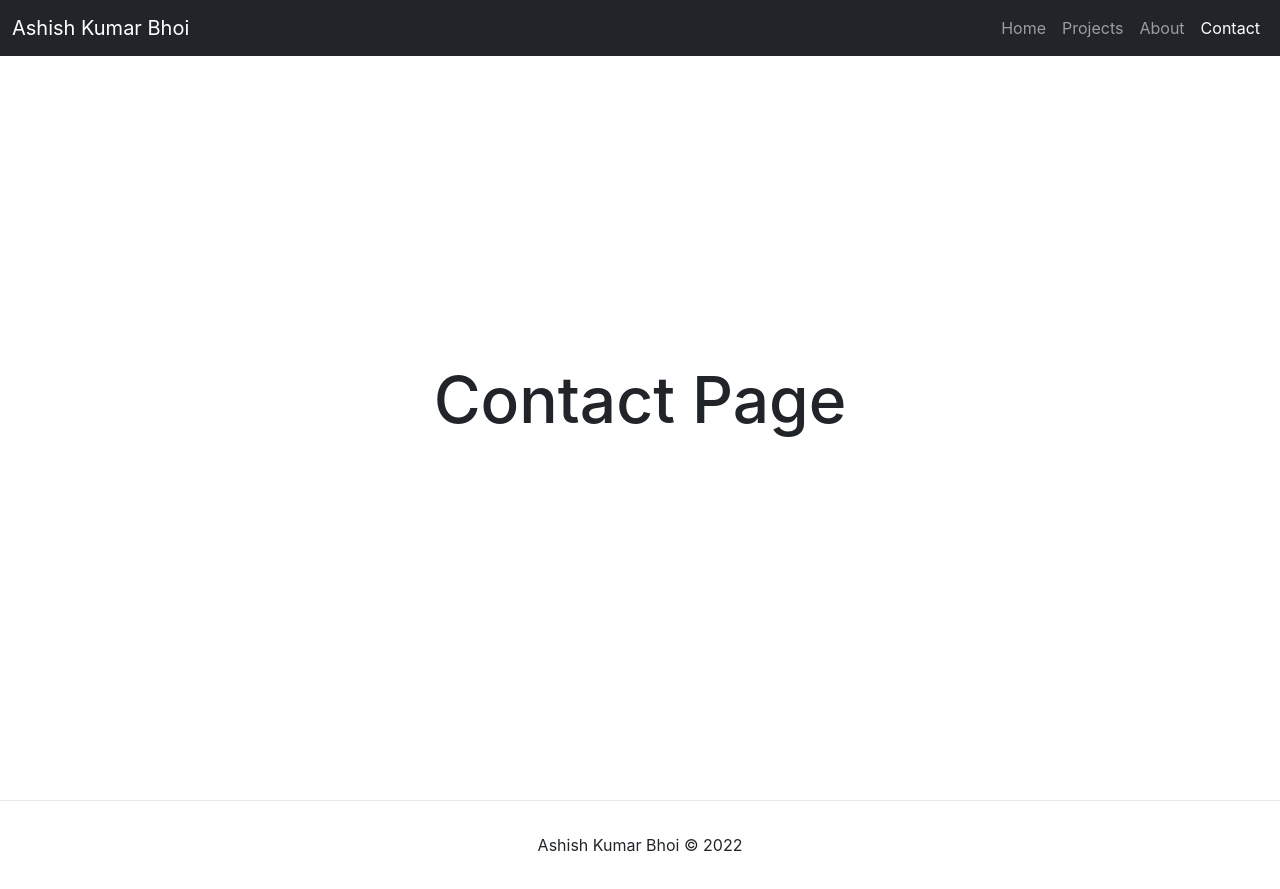
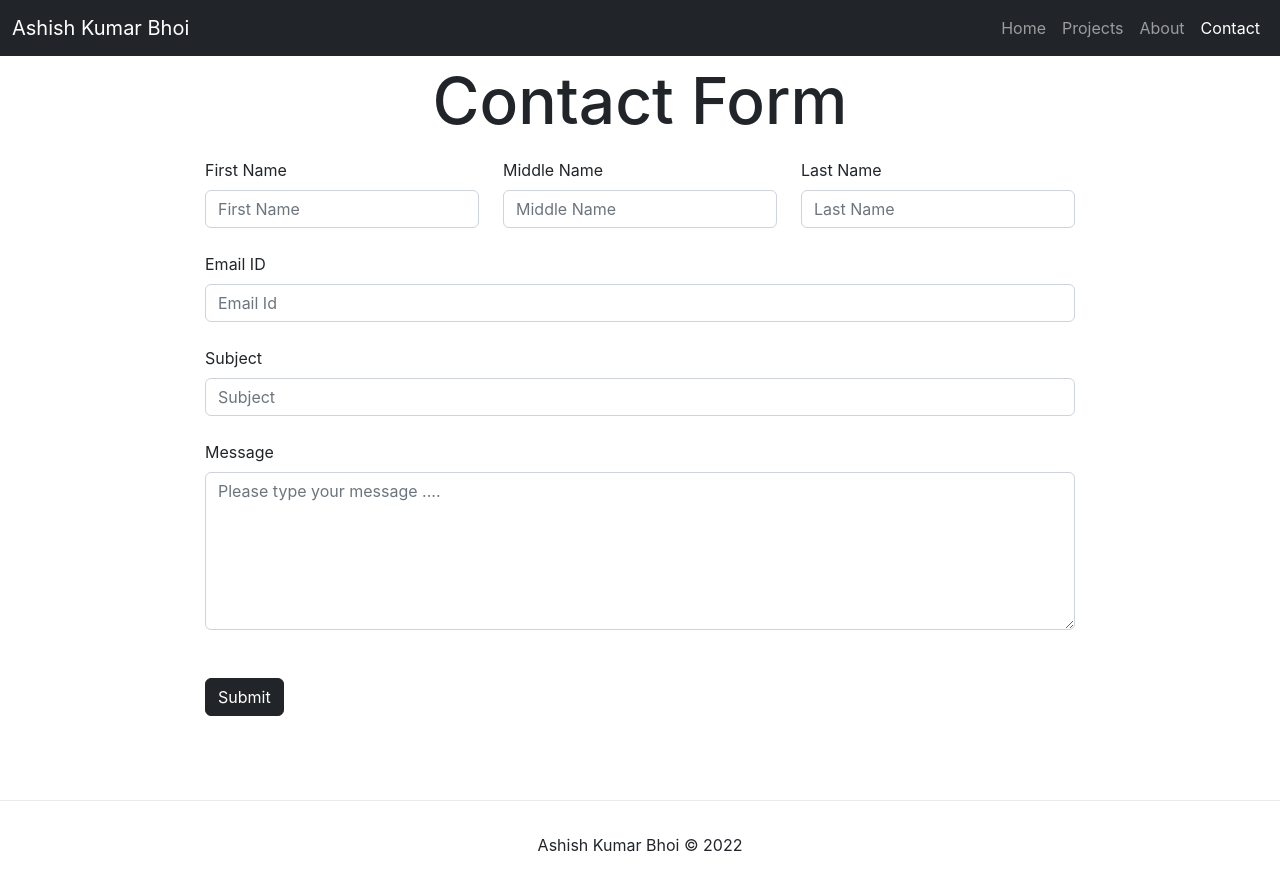
Before and after one commit to AshishBhoi/AshishBhoi.github.io, a Next.js app: page /contact in a window 1280 px wide. Built offline with nearby package versions, Linux system fonts and the light colour scheme.

Commit message:
Contact form created complete

```diff
--- a/package.json
+++ b/package.json
@@ -9,6 +9,7 @@
     "lint": "next lint"
   },
   "dependencies": {
+    "@sendgrid/mail": "^7.7.0",
     "bootstrap": "^5.2.1",
     "next": "12.3.1",
     "react": "18.2.0",
--- /dev/null
+++ b/pages/api/sendgrid.js
@@ -0,0 +1,26 @@
+import mail from "@sendgrid/mail";
+
+
+export default function handler(req, res) {
+    mail.setApiKey(process.env.SENDGRID_API_KEY)
+    const body = JSON.parse(req.body)
+    const message = `
+    Name: ${body.first_name}+${body.middle_name}+${body.last_name}rn
+    Email: ${body.email_id}rn
+    Message: ${body.message}
+    `
+    const message_subject = body.subject
+    const message_email = body.email_id
+
+
+    mail.send({
+        to: 'ashish@ashishbhoi.com',
+        cc: message_email,
+        from: 'no-reply@ashishbhoi.com',
+        subject: message_subject,
+        text: message,
+        html: message.replace(/rn/g, '<br />')
+    }).then(() => {
+        res.status(200).json({status: 'Ok', message: 'Contact message sent'})
+    })
+}
--- a/pages/contact.js
+++ b/pages/contact.js
@@ -1,21 +1,101 @@
 import styles from "../styles/Home.module.css";
 import Head from "next/head";
 import Navbar from "./Navbar";
+import {Modal} from "bootstrap";
 
 export default function Contact() {
-    return(
+
+    async function handleOnSubmit(e) {
+        e.preventDefault();
+
+        const formData = {};
+        const myModal = new Modal(document.getElementById('exampleModal'), {})
+
+        Array.from(e.currentTarget.elements).forEach(field => {
+            if (!field.name) return;
+            formData[field.name] = field.value;
+        });
+
+        await fetch('/api/sendgrid', {
+            method: 'POST',
+            body: JSON.stringify(formData)
+        }).then((res) => {
+            document.getElementById("first_name").value = '';
+            document.getElementById("middle_name").value = '';
+            document.getElementById("last_name").value = '';
+            document.getElementById("email_id").value = '';
+            document.getElementById("subject").value = '';
+            document.getElementById("message").value = '';
+            myModal.show()
+        })
+    }
+
+    return (
         <div className={styles.container}>
             <Head>
                 <title>Contact | Ashish Kumar Bhoi</title>
-                <meta name="description" content="Generated by create next app" />
-                <link rel="icon" href="/favicon.ico" />
+                <meta name="description" content="Generated by create next app"/>
+                <link rel="icon" href="/favicon.ico"/>
             </Head>
             {Navbar("Contact")}
             <main className={styles.main}>
                 <h1 className={styles.title}>
-                    Contact Page
+                    Contact Form
                 </h1>
+                <form className={"my-auto mx-auto"} method={"post"} onSubmit={handleOnSubmit}>
+                    <div className={"row mb-4"}>
+                        <div className={"col"}>
+                            <label htmlFor="first_name" className={"form-label"}>First Name</label>
+                            <input type={"text"} className={"form-control"} id={"first_name"} name={"first_name"}
+                                   placeholder={"First Name"} aria-describedby={"first_name"} required/>
+                        </div>
+                        <div className={"col"}>
+                            <label htmlFor="middle_name" className={"form-label"}>Middle Name</label>
+                            <input type={"text"} className={"form-control"} id={"middle_name"} name={"middle_name"}
+                                   placeholder={"Middle Name"} aria-describedby={"middle_name"}/>
+                        </div>
+                        <div className={"col"}>
+                            <label htmlFor="last_name" className={"form-label"}>Last Name</label>
+                            <input type={"text"} className={"form-control"} id={"last_name"} name={"last_name"}
+                                   placeholder={"Last Name"} aria-describedby={"last_name"} required/>
+                        </div>
+                    </div>
+                    <div className={"col mb-4"}>
+                        <label htmlFor="email_id" className={"form-label"}>Email ID</label>
+                        <input type={"text"} className={"form-control"} id={"email_id"} name={"email_id"}
+                               placeholder={"Email Id"} aria-describedby={"last_name"} required/>
+                    </div>
+                    <div className={"col mb-4"}>
+                        <label htmlFor="subject" className={"form-label"}>Subject</label>
+                        <input type={"text"} className={"form-control"} id={"subject"} name={"subject"}
+                               placeholder={"Subject"} aria-describedby={"subject"} required/>
+                    </div>
+                    <div className={"col mb-5"}>
+                        <label htmlFor="message" className={"form-label"}>Message</label>
+                        <textarea className={"form-control"} rows={6} id={"message"} name={"message"}
+                                  placeholder={"Please type your message ...."} required/>
+                    </div>
+                    <button type={"submit"} className={"btn btn-dark"}>Submit</button>
+                </form>
             </main>
+            <div className="modal fade" id="exampleModal" tabIndex="-1" aria-labelledby="exampleModalLabel"
+                 aria-hidden="true">
+                <div className="modal-dialog">
+                    <div className="modal-content">
+                        <div className="modal-header">
+                            <h5 className="modal-title" id="exampleModalLabel">Contact Email</h5>
+                            <button type="button" className="btn-close" data-bs-dismiss="modal"
+                                    aria-label="Close"></button>
+                        </div>
+                        <div className="modal-body">
+                            Email sent successfully
+                        </div>
+                        <div className="modal-footer">
+                            <button type="button" className="btn btn-primary" data-bs-dismiss="modal">Close</button>
+                        </div>
+                    </div>
+                </div>
+            </div>
         </div>
     )
 }
```
Also changed, not shown: 1 other file (tests, documents, lock files or other folders).
